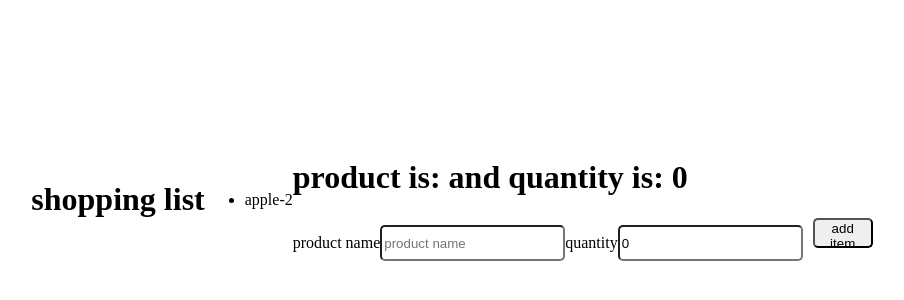
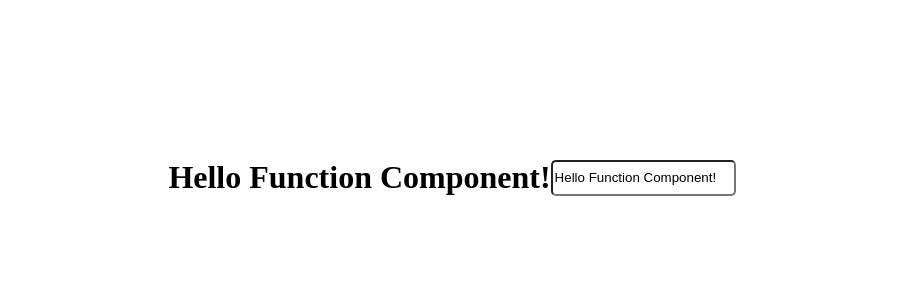
Before and after one commit to Anandrajoria/react_learning, a React (Create React App) app in the folder my-react-app/: page / in a window 1280 px wide. Shown: the part 62-362 px from the top of the page, without its empty margins (188-1092 px from the left). Built offline with nearby package versions, Linux system fonts and the light colour scheme; the HTML template or start-up script is replaced by a standard one.

Commit message:
react components

```diff
--- a/my-react-app/src/App.jsx
+++ b/my-react-app/src/App.jsx
@@ -16,11 +16,11 @@
 // import Index from "./props/NetflifApp/Netflix"
 // import ScoreKeeper from "./counter/ScoreKeeper"
 // import EmojiClicker from "./counter/EmojiClicker"
-import Form from "./Forms/Forms"
-import SignupForm from "./Forms/SignupForm"
-import ShoppingListForm from "./Forms/ShoppingListForm"
-import ShoppingList from "./Forms/ShoppingList"
-
+// import Form from "./Forms/Forms"
+// import SignupForm from "./Forms/SignupForm"
+// import ShoppingListForm from "./Forms/ShoppingListForm"
+// import ShoppingList from "./Forms/ShoppingList"
+import Com from "./componentss/Com"
 function App(){
     return(
         <>
@@ -49,8 +49,10 @@ function App(){
         {/* <EmojiClicker/> */}
         {/* <Form/> */}
         {/* <SignupForm/> */}
-        <ShoppingList/>
+        {/* <ShoppingList/> */}
         {/* <ShoppingListForm/> */}
+
+        <Com/>
         </>
     )
 }
--- /dev/null
+++ b/my-react-app/src/componentss/Com.jsx
@@ -0,0 +1,157 @@
+// export  default function Profile() {
+//     return (
+//         <>
+//       <Avatar
+//         person={{ name: 'Lin Lanying', imageId: 'https://imgs.search.brave.com/KJm5w-cbELGkNcYvZ6RLPOkg9y9vZK_xGQGWeDH31N8/rs:fit:500:0:0:0/g:ce/aHR0cHM6Ly91cGxv/YWQud2lraW1lZGlh/Lm9yZy93aWtpcGVk/aWEvY29tbW9ucy9i/L2I2L1BlbmNpbF9k/cmF3aW5nX29mX2Ff/Z2lybF9pbl9lY3N0/YXN5LmpwZw' }}
+//         size={400}
+//       />
+
+//       <Avatar
+//         person={{ name: 'aditya', imageId: 'https://imgs.search.brave.com/KaFQ1fh3X1ctYh5yMGPIlsEwRe5g76xLOhFZ6eHyR1w/rs:fit:500:0:0:0/g:ce/aHR0cHM6Ly9jZG4u/cGl4YWJheS5jb20v/cGhvdG8vMjAxNi8w/NS8wNS8wMi8zNy9z/dW5zZXQtMTM3MzE3/MV82NDAuanBn' }}
+//         size={400}
+//       />
+//       </>
+//     );
+// }
+
+//         function Avatar({person,size}) {
+//             return (
+//               <img
+//                 className="avatar"
+//                 src={person.imageId}
+//                 alt={person.name}
+//                 width={size}
+//                 height={size}
+//               />
+//             );
+//           }
+
+// export function getImageUrl(imageId, size = 's') {
+//     return (
+//       'https://i.imgur.com/' +
+//       imageId +
+//       size +
+//       '.jpg'
+//     );
+//   }
+
+
+// function Profile({
+//     imageId,name,profession,awards,discovery,imageSize=70
+// }){
+//     return(
+//         <section className="profile">
+//             <h2>{name}</h2>
+//             <img
+//         className="avatar"
+//         src={getImageUrl(imageId)}
+//         alt={name}
+//         width={imageSize}
+//         height={imageSize}
+//       />
+//        <ul>
+//         <li><b>Profession:</b> {profession}</li>
+//         <li>
+//           <b>Awards: {awards.length} </b>
+//           ({awards.join(', ')})
+//         </li>
+//         <li>
+//           <b>Discovered: </b>
+//           {discovery}
+//         </li>
+//       </ul>
+//         </section>
+//     )
+// }
+
+// export default function Gallery() {
+//     return (
+//       <div>
+//         <h1>Notable Scientists</h1>
+//         <Profile
+//           imageId="szV5sdG"
+//           name="Maria Skłodowska-Curie"
+//           profession="physicist and chemist"
+//           discovery="polonium (chemical element)"
+//           awards={[
+//             'Nobel Prize in Physics',
+//             'Nobel Prize in Chemistry',
+//             'Davy Medal',
+//             'Matteucci Medal'
+//           ]}
+//         />
+//    </div>
+//   );
+// }
+
+// function Card({ children }) {
+//     return (
+//       <div className="card">
+//         <div className="card-content">
+//           {children}
+//         </div>
+//       </div>
+//     );
+//   }
+
+//   export default function Profile() {
+//     return (
+//       <div>
+//         <Card>
+//           <h1>Photo</h1>
+//           <img
+//             className="avatar"
+//             src="https://i.imgur.com/OKS67lhm.jpg"
+//             alt="Aklilu Lemma"
+//             width={100}
+//             height={100}
+//           />
+//         </Card>
+//         <Card>
+//           <h1>About</h1>
+//           <p>Aklilu Lemma was a distinguished Ethiopian scientist who discovered a natural treatment to schistosomiasis.</p>
+//         </Card>
+//       </div>
+//     );
+//   }
+
+
+// import React from 'react';
+
+// function App() {
+//   const greeting = 'Hello Function Component!';
+
+//   return <Headline value={greeting} />;
+// }
+
+// function Headline(props) {
+//   return <h1>{props.value}</h1>;
+// }
+
+// export default App;
+
+import React, { useState } from 'react';
+
+const App = () => {
+  return <Headline />;
+};
+
+const Headline = () => {
+  const [greeting, setGreeting] = useState(
+    'Hello Function Component!'
+  );
+
+  return (
+    <div>
+      <h1>{greeting}</h1>
+
+      <input
+        type="text"
+        value={greeting}
+        onChange={event => setGreeting(event.target.value)}
+      />
+    </div>
+  );
+};
+
+export default App;
```
